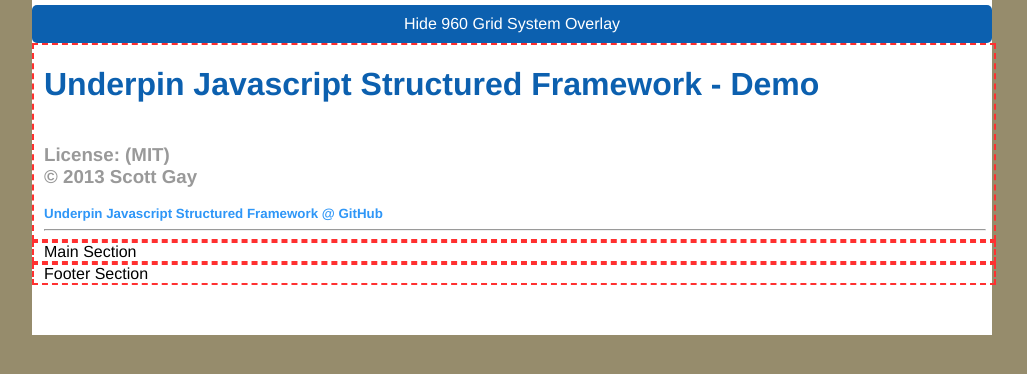
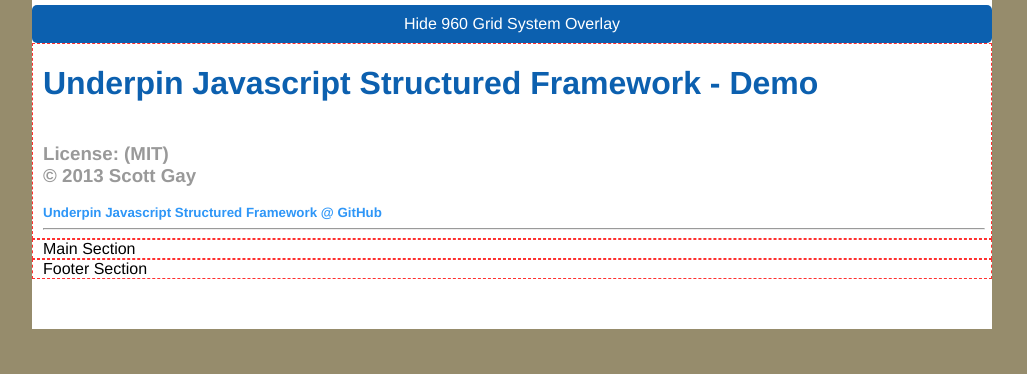
Before and after one commit to BlackCloudConcepts/underpin, a plain HTML site: page index.html in a window 1280 px wide. Both pictures are taken after a click on the element "Show 960 Grid System Overlay". Shown: the whole page, without its empty margins (128-1155 px from the left). Drawn offline with Linux system fonts and the light colour scheme.

Commit message:
change overlay css

```diff
--- a/css/demo.css
+++ b/css/demo.css
@@ -26,5 +26,8 @@ h5 { color:#2E96F7; }
 .ninesixtyoverlay .highlightborder {
 	border-style		: dashed;
 	border-color		: #ff3030;
-	border-width		: 2px;
+	border-width		: 1px;
+	-moz-box-sizing		: border-box;
+   	-webkit-box-sizing	: border-box;
+    	box-sizing		: border-box;
 }
```
